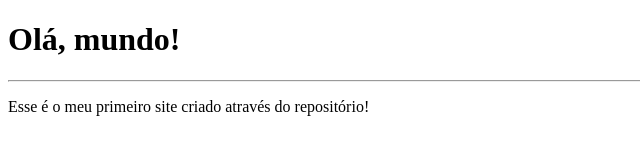
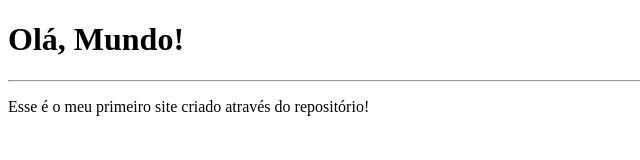
Before and after one commit to analuisabandeira/Hello-World, a plain HTML site: page index.html in a window 1280 px wide. Shown: the full height of the page, 0-640 px from the left. Drawn offline with Linux system fonts and the light colour scheme.

Commit message:
Update index.html

```diff
--- a/index.html
+++ b/index.html
@@ -7,7 +7,7 @@
     <title>Meu Primeiro Site Em Repositório</title>
 </head>
 <body>
-    <h1>Olá, mundo!</h1>
+    <h1>Olá, Mundo!</h1>
     <hr>
     <p>Esse é o meu primeiro site criado através do repositório!</p>
 
```
